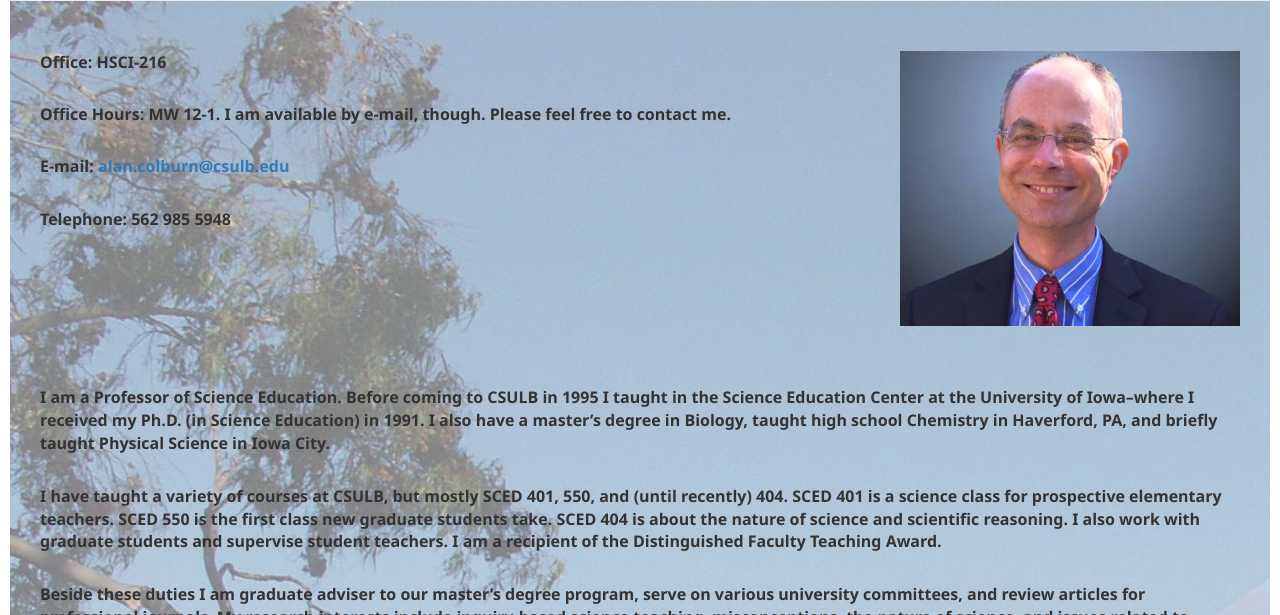
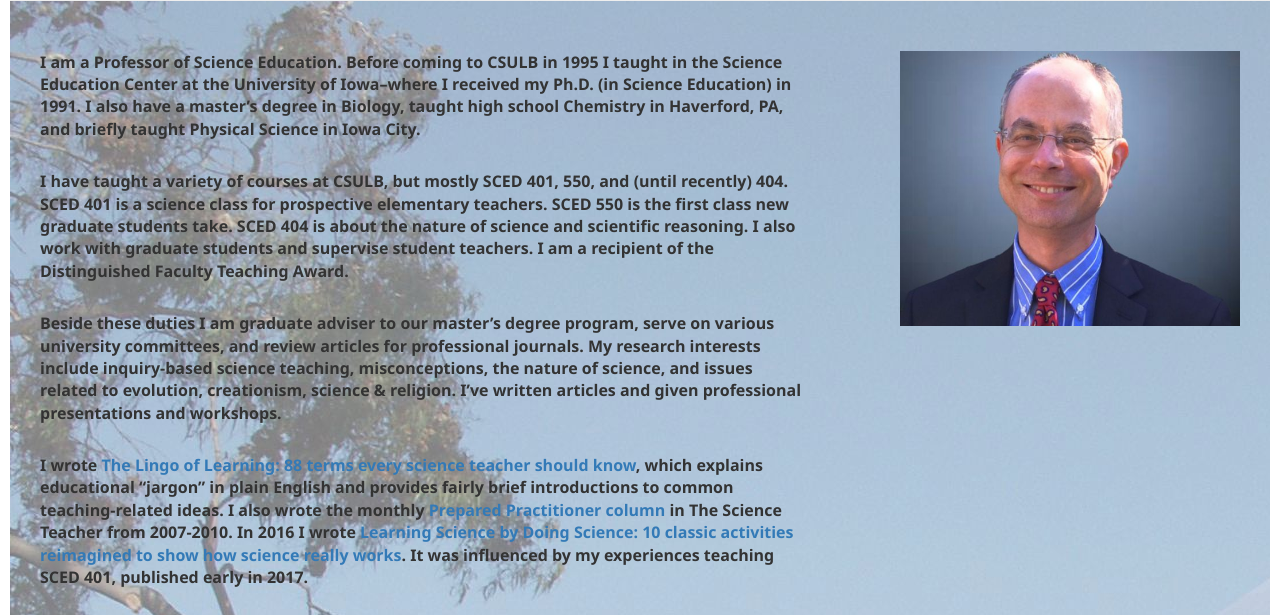
Before and after one commit to acolburn/Portfolio, a plain HTML site: page index.html in a window 1280 px wide. Shown: the part 181-796 px from the top of the page. Drawn offline with nearby package versions, Linux system fonts and the light colour scheme.

Commit message:
Update index.html

```diff
--- a/index.html
+++ b/index.html
@@ -31,11 +31,30 @@
         </div>
         <div class="row">
 
-            <div class="col-md-8 lead">
-                <p><b>Office:</b> HSCI-216 </p>
-                <p><b>Office Hours:</b> MW 12-1. I am available by e-mail, though. Please feel free to contact me. </p>
-                <p><b>E-mail:</b> <a href="mailto:alan.colburn@csulb.edu" target="_blank">alan.colburn@csulb.edu</a></p>
-                <p><b>Telephone:</b> 562 985 5948</p>
+            <div class="col-md-8 lead text-default">
+                <p>I am a Professor of Science Education. Before coming to CSULB in 1995 I taught in the Science Education Center
+                at the University of Iowa–where I received my Ph.D. (in Science Education) in 1991. I also have a master’s
+                degree in Biology, taught high school Chemistry in Haverford, PA, and briefly taught Physical Science in
+                Iowa City.</p>
+            <p>I have taught a variety of courses at CSULB, but mostly SCED 401, 550, and (until recently) 404. SCED 401 is
+                a science class for prospective elementary teachers. SCED 550 is the first class new graduate students take.
+                SCED 404 is about the nature of science and scientific reasoning. I also work with graduate students and
+                supervise student teachers. I am a recipient of the Distinguished Faculty Teaching Award. </p>
+            <p>Beside these duties I am graduate adviser to our master’s degree program, serve on various university committees,
+                and review articles for professional journals. My research interests include inquiry-based science teaching,
+                misconceptions, the nature of science, and issues related to evolution, creationism, science & religion.
+                I’ve written articles and given professional presentations and workshops.</p>
+            <p>I wrote <a href="https://www.amazon.com/Lingo-Learning-Education-Science-Teacher/dp/0873552288/ref=sr_1_3?ie=UTF8&qid=1493506634&sr=8-3"
+                    target="_blank">The Lingo of Learning: 88 terms every science teacher should know</a>, which explains educational
+                “jargon” in plain English and provides fairly brief introductions to common teaching-related ideas. I also
+                wrote the monthly <a href="https://duckduckgo.com/?q=site%3Ansta.org+%22The+Prepared+Practitioner%22&t=ffab&ia=web"
+                    target="_blank">Prepared Practitioner column</a> in The Science Teacher from 2007-2010. In 2016 I wrote
+                <a href="https://www.amazon.com/Learning-Science-Doing-Investigations-Reimagined/dp/1506344615/ref=sr_1_1?ie=UTF8&qid=1493506634&sr=8-1"
+                    target="_blank">Learning Science by Doing Science: 10 classic activities reimagined to show how science really works</a>.
+                It was influenced by my experiences teaching SCED 401, published early in 2017.</p>
+            <p>I’m dedicated to helping students have great experiences with the classes they take from me. You can always reach
+                me by email, <a href="mailto:alan.colburn@csulb.edu" target="_blank">alan.colburn@csulb.edu</a>.</p>
+
             </div>
             <div class="col-md-4">
                 <img src="images/colburn.jpg" class="img-responsive" style="padding:30px;" alt="image of instructor">
@@ -74,6 +93,11 @@
             <div class="col-md-3"><img src="images/phone.png" width="50" height="50"></div>
             <div class="col-md-3"><img src="images/email.png" width="50" height="50"></div>
         </div>
+        <!--p><b>Office:</b> HSCI-216 </p>
+                <p><b>Office Hours:</b> MW 12-1. I am available by e-mail, though. Please feel free to contact me. </p>
+                <p><b>E-mail:</b> <a href="mailto:alan.colburn@csulb.edu" target="_blank">alan.colburn@csulb.edu</a></p>
+                <p><b>Telephone:</b> 562 985 5948
+        </p-->
 
     </div>
 
```
